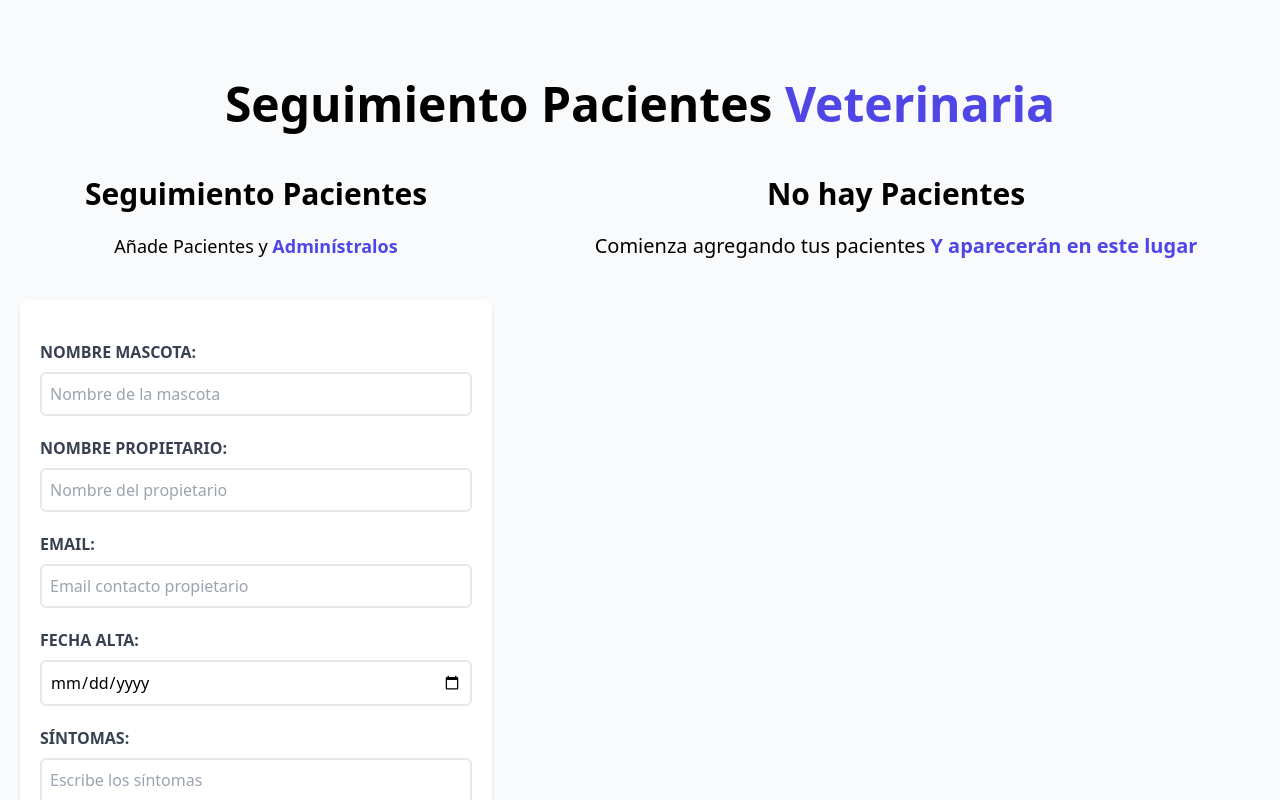
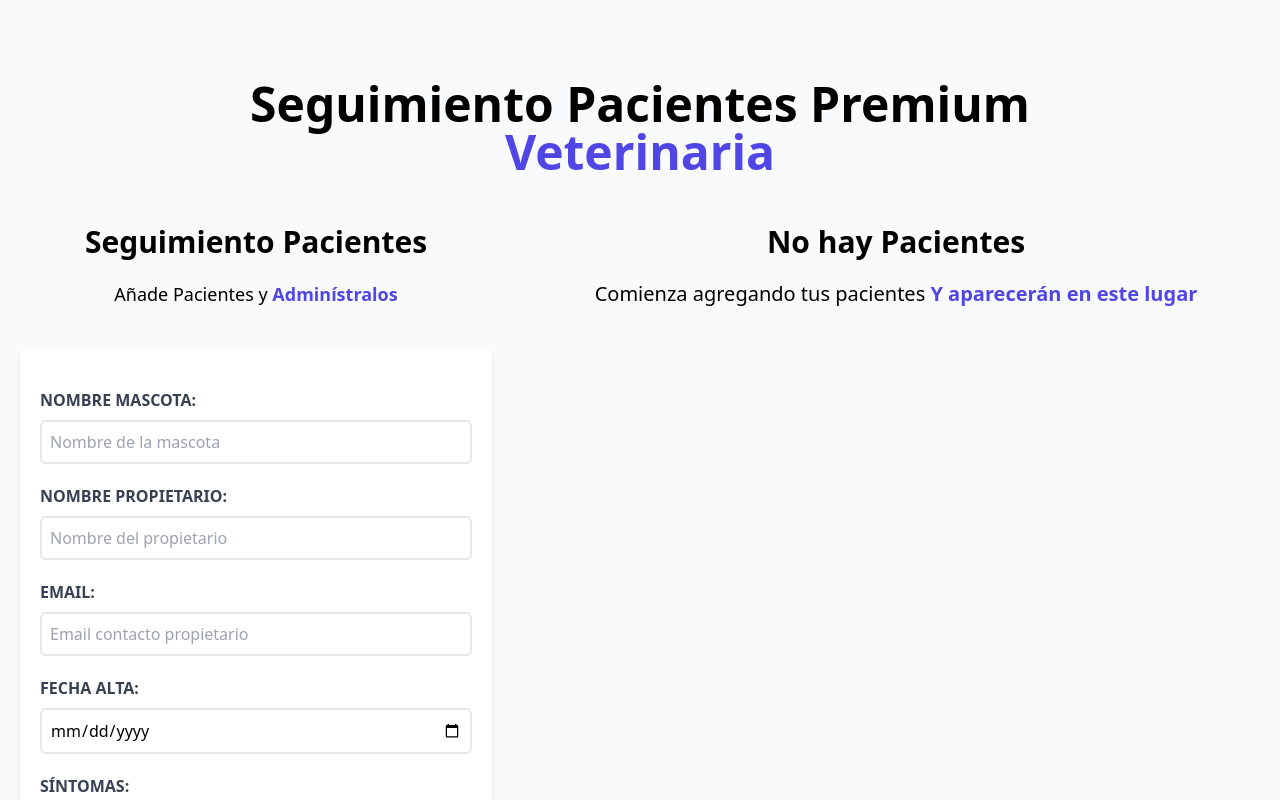
Before and after one commit to EAR1610/citas_react, a React (Vite) app: page / in a window 1280 px wide. Shown: the top 800 px of the page. Built offline with nearby package versions, Linux system fonts and the light colour scheme.

Commit message:
Agregando el nuevo header

```diff
--- a/src/components/Header.jsx
+++ b/src/components/Header.jsx
@@ -7,7 +7,7 @@
 const Header = () => {
     return (
         <h1 className="font-black text-5xl text-center md:w-2/3 mx-auto">
-            Seguimiento Pacientes { ' ' }
+            Seguimiento Pacientes { ' ' } Premium { ' ' }
             <span className="text-indigo-600">Veterinaria</span>
         </h1>
     )
```
